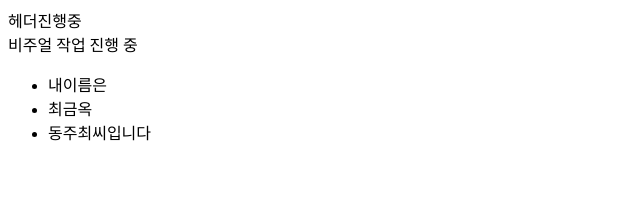
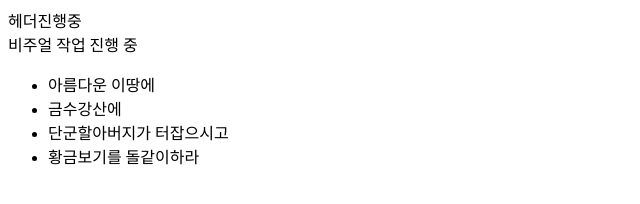
Before and after one commit to devgreact/test, a plain HTML site: page index.html in a window 1280 px wide. Shown: the whole page, without its empty margins (0-640 px from the left). Drawn offline with Linux system fonts and the light colour scheme.

Commit message:
맴버 목록 수정했습니다

```diff
--- a/index.html
+++ b/index.html
@@ -13,9 +13,10 @@
       <section class="community"></section>
       <section class="memebr">
         <ul>
-          <li>내이름은</li>
-          <li>최금옥</li>
-          <li>동주최씨입니다</li>
+          <li>아름다운 이땅에</li>
+          <li>금수강산에</li>
+          <li>단군할아버지가 터잡으시고</li>
+          <li>황금보기를 돌같이하라</li>
         </ul>
       </section>
       <footer class="footer"></footer>
```
